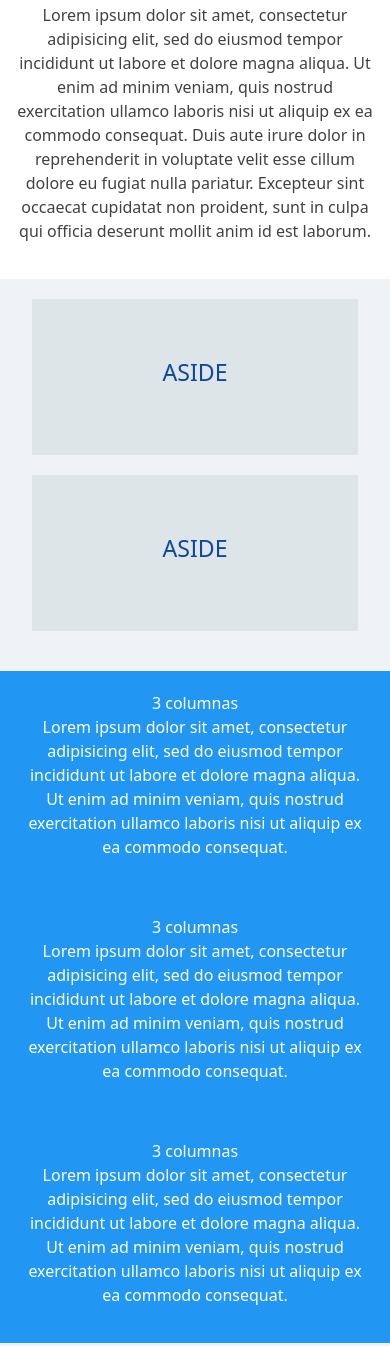
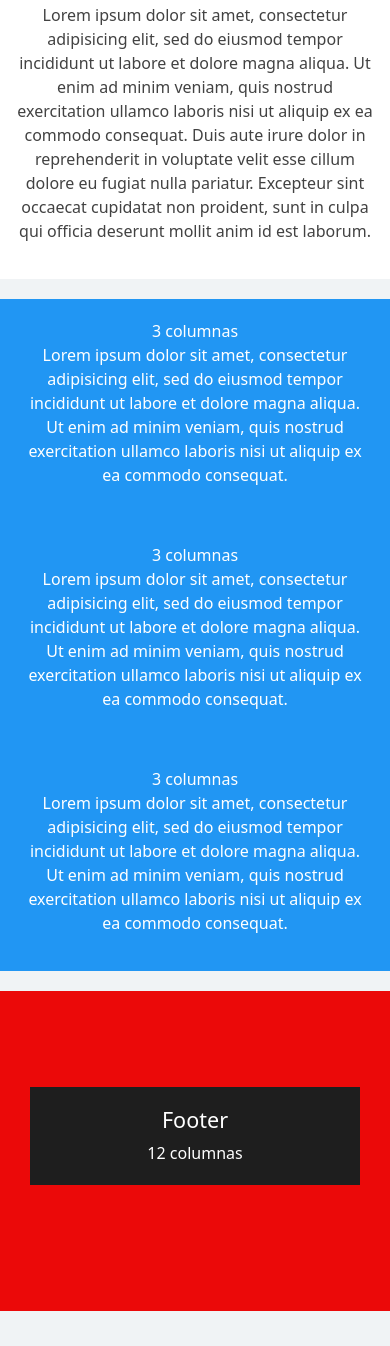
Before and after one commit to pedromr11/Tema2_Ejercicio14, a plain HTML site: page index.html in a window 390 px wide. Shown: the part 460-1806 px from the top of the page. After the commit the page ends 1771 px from the top, so only its background shows below. Drawn offline with nearby package versions, Linux system fonts and the light colour scheme.

Commit message:
Terminado

```diff
--- a/index.html
+++ b/index.html
@@ -35,7 +35,7 @@
 				proident, sunt in culpa qui officia deserunt mollit anim id est laborum.</p>
 			</main>
 
-			<aside class="col-md-4 align-self-center">
+			<aside class="col-lg-4 col-md-12 d-none d-md-block align-self-center">
                 <div>
                     <h3>ASIDE</h3>
                 </div>
@@ -72,7 +72,7 @@
 			</div>
 		</section>
 
-		<footer class="row">
+		<footer class="row align-items-center justify-content-center">
 			<div class="col">
 				<h4>Footer</h4>
 				12 columnas
```
